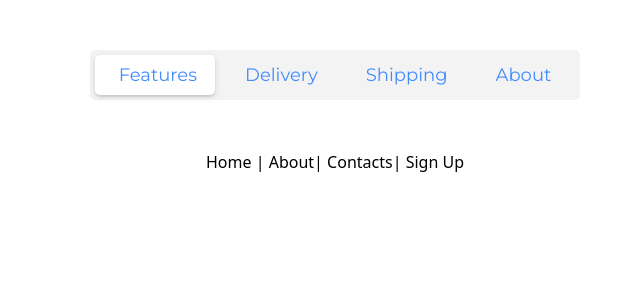
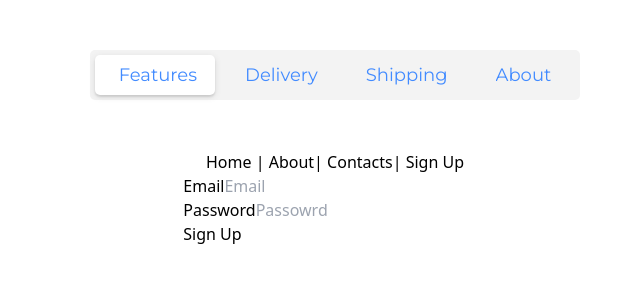
Before and after one commit to lekegitrepo/vue-frontend, a Vue app: page /login in a window 1280 px wide. Shown: the top 300 px of the page, without its empty margins (305-945 px from the left). Built offline with nearby package versions, Linux system fonts and the light colour scheme.

Commit message:
Add login contents

```diff
--- a/src/views/Login.vue
+++ b/src/views/Login.vue
@@ -0,0 +1,38 @@
+<template>
+  <div>
+    <form @submit.prevent="handleSubmit">
+      <div>
+        <label for="email">Email</label>
+        <input v-model="email" type="email" name="email" placeholder="Email" />
+      </div>
+      <div>
+        <label for="password">Password</label>
+        <input
+          v-model="password"
+          type="password"
+          name="password"
+          placeholder="Passowrd"
+        />
+      </div>
+      <div>
+        <button type="submit">Sign Up</button>
+      </div>
+    </form>
+  </div>
+</template>
+
+<script>
+export default {
+  data: function() {
+    return {
+      form: {
+        email: '',
+        password: '',
+      },
+    };
+  },
+  methods: {
+    handleSubmit() {},
+  },
+};
+</script>
```
